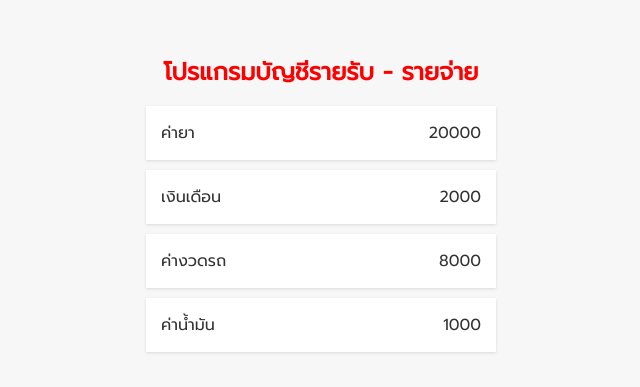
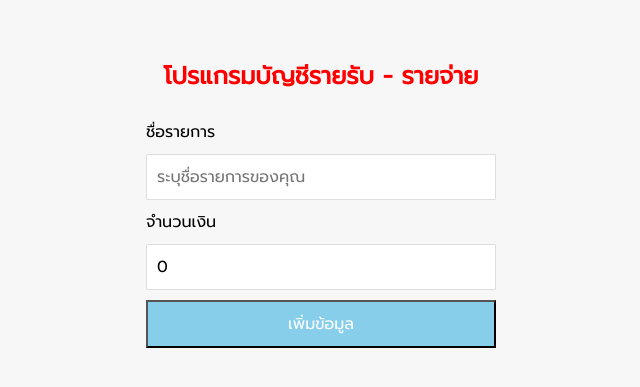
Before and after one commit to Panumas20/basic-basic, a React (Create React App) app: page / in a window 1280 px wide. Shown: the part 197-584 px from the top of the page, without its empty margins (319-959 px from the left). Built offline with nearby package versions, Linux system fonts and the light colour scheme.

Commit message:
Update Code
Update Code from  Macbook Air M1
metallic gray

```diff
--- a/src/App.js
+++ b/src/App.js
@@ -1,14 +1,26 @@
 import logo from './logo.svg';
 import './App.css';
+import {useState} from 'react';
 import Transaction from './component/Transaction';
+import FormComponent from './component/FormComponent';
+
 
 const Title = () => <h1 style={{ color: 'red', textAlign: 'center', fontSize: '1.5rem' }}> โปรแกรมบัญชีรายรับ - รายจ่าย</h1>;
 
 function App() {
+	const initData = [];
+	const [items,setItems] = useState(initData)
+	const onAddnewItem =(newItem) =>{
+		setItems((prevItem)=>{
+			return([newItem,...prevItem])
+		})
+		console.log(`เพิ่มข้อมูล ${newItem}`)
+	}
 	return (
 		<div className="container">
-			<Title />
-			<Transaction />
+			<Title/>
+			<FormComponent onAdditem={onAddnewItem}/>
+			<Transaction  items={items}/>
 		</div>
 	);
 }
--- /dev/null
+++ b/src/component/FormComponent.css
@@ -0,0 +1,25 @@
+label{
+    display: inline-block;
+    margin: 10px 0;
+}
+input{
+    border: 1px solid #dedede;
+    border-radius: 1px;
+    display: block;
+    font-size: 16px;
+    padding: 10px;
+    width: 100%;
+}
+input:focus{
+    outline: none;
+}
+.btn{
+    background-color: skyblue;
+    color: #fff;
+    cursor: pointer;
+    display:block;
+    margin: 10px 0 30px;
+    padding: 10px;
+    font-size: 16px;
+    width: 100%;
+}
--- /dev/null
+++ b/src/component/FormComponent.js
@@ -0,0 +1,49 @@
+import {useState} from 'react';
+import { v4 as uuidv4 } from 'uuid';
+import './FormComponent.css'
+const FormComponent = (props) => {
+
+
+    const [title,setTitle]= useState('')
+    const [amount, setAmount]= useState(0)
+
+    const inputTitle =(event)=>{
+        setTitle(event.target.value);
+    }
+    const inputAmount =(event)=>{
+        setAmount(event.target.value);
+    }
+    const saveItem = (event)=>{
+        event.preventDefault();
+        console.log('save success')
+
+        const itemData ={
+            id:uuidv4(),
+            title:title,
+            amount:Number(amount)
+        }
+
+        props.onAdditem(itemData)
+        setTitle('')
+        setAmount(0)
+    }
+  return (
+    <div>
+      <form onSubmit={saveItem}>
+        <div className="form-control">
+          <label>ชื่อรายการ</label>
+          <input type="text" placeholder="ระบุชื่อรายการของคุณ" onChange={inputTitle} value={title}/>
+        </div>
+        <div className="form-control">
+          <label>จำนวนเงิน</label>
+          <input type="number" placeholder="ระบุชื่อจำนวนเงินของคุณ" onChange={inputAmount} value={amount}/>
+        </div>
+        <div>
+            <button type="submit" className="btn">เพิ่มข้อมูล</button>
+        </div>
+      </form>
+    </div>
+  );
+};
+
+export default FormComponent;
--- a/src/component/Transaction.js
+++ b/src/component/Transaction.js
@@ -1,17 +1,13 @@
 import Item from './item';
 import './Transaction.css';
-import { v4 as uuidv4 } from 'uuid';
-const Transaction = () => {
-	const data = [
-		{ title: 'ค่ายา', amount: 20000 },
-		{ title: 'เงินเดือน', amount: 2000 },
-		{ title: 'ค่างวดรถ', amount: 8000 },
-		{ title: 'ค่าน้ำมัน', amount: 1000 },
-	];
+const Transaction = (props) => {
+	console.log(props);
+	const {items} = props
+
 	return (
 		<ul className="item-list">
-			{data.map((element) => {
-				return <Item {...element} key={uuidv4()} />; //ใช้ ... กรณีชื่อ properties ใน array data เหมือนใน properties ใน component Item  เช่น
+			{items.map((element) => {
+				return <Item {...element} key={element.id} />; //ใช้ ... กรณีชื่อ properties ใน array data เหมือนใน properties ใน component Item  เช่น
 				//<Item {title={element.title} amount={element.amount} }/>
 			})}
 		</ul>
--- /dev/null
+++ b/src/component/item.css
@@ -0,0 +1,6 @@
+.expense{
+    border-right: 5px solid red;
+}
+.income{
+    border-right: 5px solid #2ccc2c;
+}
```
